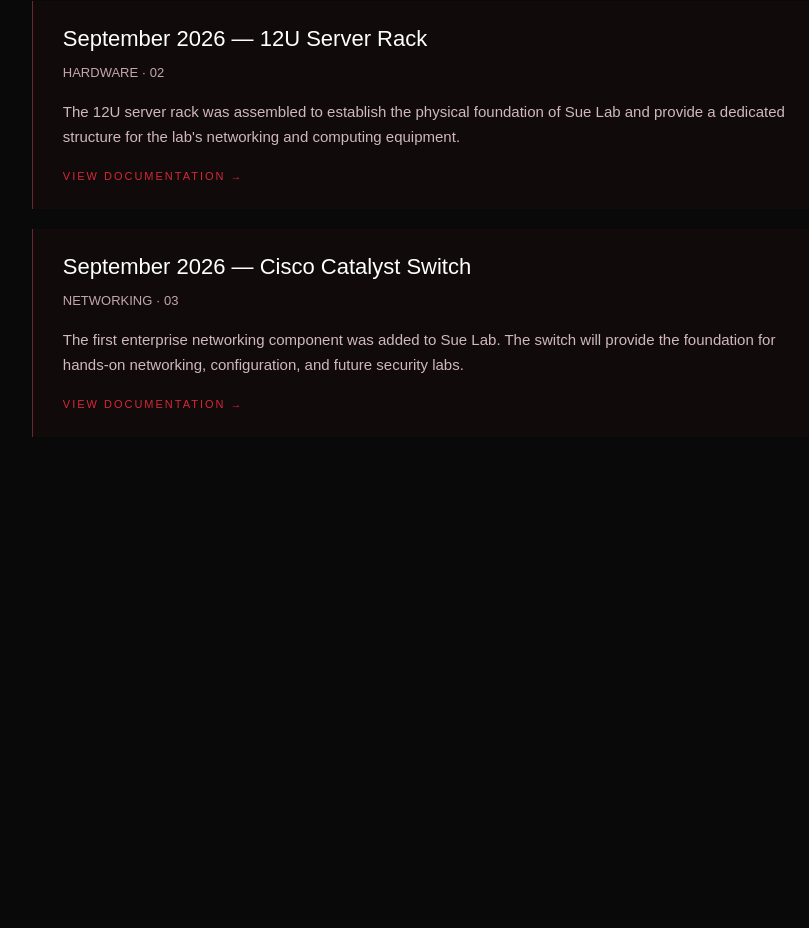
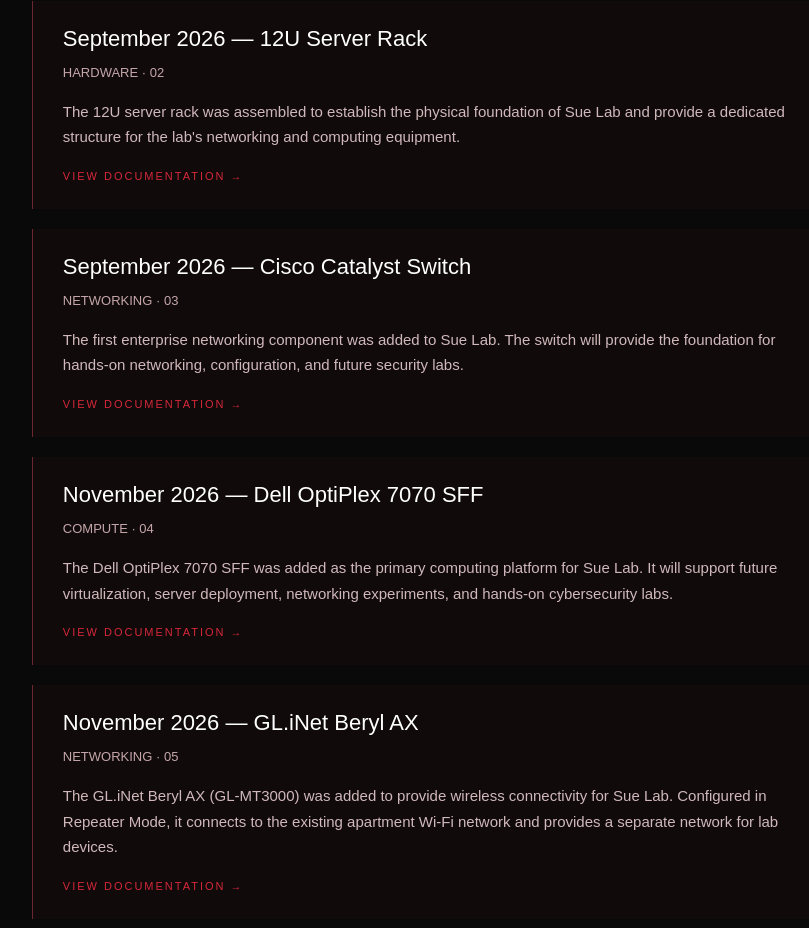
Before and after one commit to nicholashefter/nicholashefter.github.io, a plain HTML site: page homelab.html in a window 1280 px wide. Shown: the part 2722-3650 px from the top of the page, without its empty margins (45-854 px from the left). Before the commit the page ends 3294 px from the top, so only its background shows below. Drawn offline with Linux system fonts and the light colour scheme.

Commit message:
Update documentation links and add new devices
Updated links to open in a new tab and added new content cards for Dell OptiPlex 7070 and GL.iNet Beryl AX.

```diff
--- a/homelab.html
+++ b/homelab.html
@@ -1,3 +1,4 @@
+
 <!DOCTYPE html>
 <html lang="en">
 
@@ -292,12 +293,11 @@
                     lab's networking and computing equipment.
                 </p>
 
-                <a
-                    href="pdfs/sue-lab-02-server-rack.pdf"
-                    class="card-link">
-<a href="Server-Rack-Documentation.pdf" class="card-link">
-    VIEW DOCUMENTATION →
-</a>                </a>
+                <a href="Server-Rack-Documentation.pdf"
+                   class="card-link"
+                   target="_blank">
+                    VIEW DOCUMENTATION →
+                </a>
 
             </div>
 
@@ -317,9 +317,61 @@
                     configuration, and future security labs.
                 </p>
 
-              <a href="Switch-Documentation.pdf" class="card-link">
-    VIEW DOCUMENTATION →
-</a>
+                <a href="Switch-Documentation.pdf"
+                   class="card-link"
+                   target="_blank">
+                    VIEW DOCUMENTATION →
+                </a>
+
+            </div>
+
+
+            <div class="content-card">
+
+                <h3>November 2026 — Dell OptiPlex 7070 SFF</h3>
+
+                <p class="card-meta">
+                    COMPUTE · 04
+                </p>
+
+                <p>
+                    The Dell OptiPlex 7070 SFF was added as the
+                    primary computing platform for Sue Lab. It
+                    will support future virtualization, server
+                    deployment, networking experiments, and
+                    hands-on cybersecurity labs.
+                </p>
+
+                <a href="Dell-OptiPlex-7070-Documentation.pdf"
+                   class="card-link"
+                   target="_blank">
+                    VIEW DOCUMENTATION →
+                </a>
+
+            </div>
+
+
+            <div class="content-card">
+
+                <h3>November 2026 — GL.iNet Beryl AX</h3>
+
+                <p class="card-meta">
+                    NETWORKING · 05
+                </p>
+
+                <p>
+                    The GL.iNet Beryl AX (GL-MT3000) was added
+                    to provide wireless connectivity for Sue Lab.
+                    Configured in Repeater Mode, it connects to
+                    the existing apartment Wi-Fi network and
+                    provides a separate network for lab devices.
+                </p>
+
+                <a href="Beryl-AX-Router-Documentation.pdf"
+                   class="card-link"
+                   target="_blank">
+                    VIEW DOCUMENTATION →
+                </a>
 
             </div>
 
```
